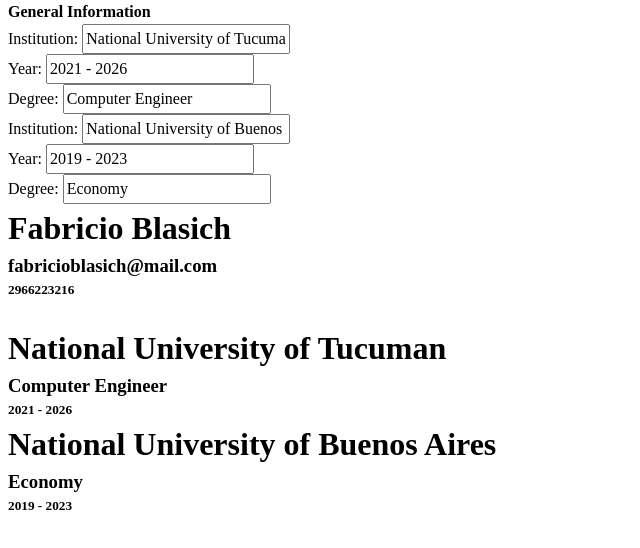
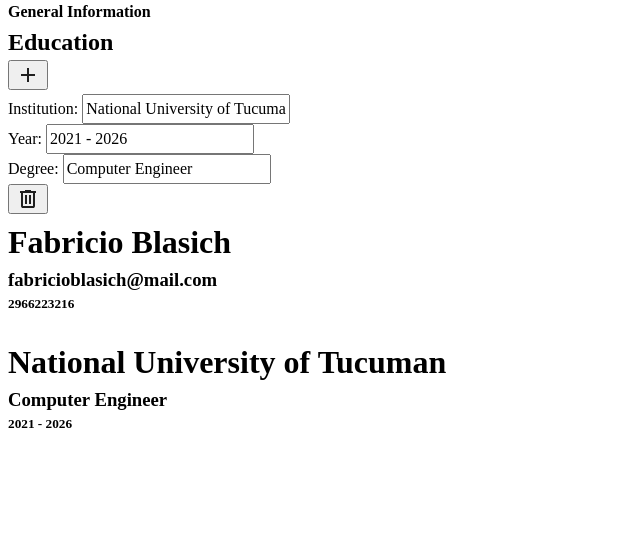
Before and after one commit to ArchivexBlasich/CV-Application, a React (Vite) app: page / in a window 1280 px wide. Both pictures are taken after a click on the element "Education". Shown: the top 548 px of the page, without its empty margins (0-640 px from the left). Built offline with nearby package versions, Linux system fonts and the light colour scheme.

Commit message:
feat: add delete and add buttons functionalities in listEducation

```diff
--- a/src/components/App.tsx
+++ b/src/components/App.tsx
@@ -15,12 +15,6 @@ const initialEducation: EducationForm[] = [
     institution: "National University of Tucuman",
     year: "2021 - 2026",
     degree: "Computer Engineer",
-    id: crypto.randomUUID(),
-  },
-  {
-    institution: "National University of Buenos Aires",
-    year: "2019 - 2023",
-    degree: "Economy",
     id: crypto.randomUUID(),
   },
 ];
@@ -42,29 +36,54 @@ function App() {
   };
 
   const educationHandlers = {
-    handleInstitutionChange: (id:string, e: React.ChangeEvent<HTMLInputElement>) =>
-      {
-        setEducationList(educationList.map(education => {
-            return (education.id === id)
-            ? {...education, institution:e.target.value}
-            : {...education};
-        }))
+    handleInstitutionChange: (
+      id: string,
+      e: React.ChangeEvent<HTMLInputElement>
+    ) => {
+      setEducationList(
+        educationList.map((education) => {
+          return education.id === id
+            ? { ...education, institution: e.target.value }
+            : { ...education };
+        })
+      );
     },
-    handleYearChange: (id:string, e: React.ChangeEvent<HTMLInputElement>) =>
-      {
-        setEducationList(educationList.map(education => {
-            return (education.id === id)
-            ? {...education, year: e.target.value }
-            : {...education};
-        }))
+    handleYearChange: (id: string, e: React.ChangeEvent<HTMLInputElement>) => {
+      setEducationList(
+        educationList.map((education) => {
+          return education.id === id
+            ? { ...education, year: e.target.value }
+            : { ...education };
+        })
+      );
     },
-    handleDegreeChange: (id:string, e: React.ChangeEvent<HTMLInputElement>) =>
-      {
-        setEducationList(educationList.map(education => {
-            return (education.id === id)
-            ? {...education, degree: e.target.value  }
-            : {...education};
-        }))
+    handleDegreeChange: (
+      id: string,
+      e: React.ChangeEvent<HTMLInputElement>
+    ) => {
+      setEducationList(
+        educationList.map((education) => {
+          return education.id === id
+            ? { ...education, degree: e.target.value }
+            : { ...education };
+        })
+      );
+    },
+    addEducation: () => {
+      setEducationList([
+        ...educationList,
+        {
+          institution: "",
+          year: "",
+          degree: "",
+          id: crypto.randomUUID(),
+        },
+      ]);
+    },
+    deleteEducation: (id: string) => {
+      setEducationList(
+        educationList.filter(education => education.id !== id)
+      );
     },
   };
 
@@ -79,7 +98,7 @@ function App() {
 
       <ListEducation
         educationList={educationList}
-        educationHandlers={educationHandlers}
+        listEducationHandlers={educationHandlers}
         isActive={activeIndex === 1}
         onShow={() => setActiveIndex(1)}
       />
@@ -93,11 +112,11 @@ function App() {
         <br />
         <div className="generalInfo">
           {educationList.map((education) => (
-            < Fragment key={education.id}>
+            <Fragment key={education.id}>
               <h1>{education.institution}</h1>
               <h3>{education.degree}</h3>
               <h5>{education.year}</h5>
-            </ Fragment >
+            </Fragment>
           ))}
         </div>
       </div>
--- a/src/components/Forms/ListEducationForm.tsx
+++ b/src/components/Forms/ListEducationForm.tsx
@@ -1,17 +1,27 @@
 import Education from "./Education";
 import type { EducationForm, EducationHandlers } from "./Education";
+import DeleteIcon from "../../assets/delete_24dp_1F1F1F_FILL0_wght400_GRAD0_opsz24.svg?react";
+import AddIcon from "../../assets/add_24dp_1F1F1F_FILL0_wght400_GRAD0_opsz24.svg?react";
+import { Fragment } from "react/jsx-runtime";
+
+interface ListEducationHandlers extends EducationHandlers{
+    addEducation: () => void,
+    deleteEducation: (id: string) => void,
+}
+
+type ListEducation = {
+  educationList: EducationForm[];
+  listEducationHandlers: ListEducationHandlers;
+  isActive: boolean;
+  onShow: () => void;
+};
 
 function ListEducationForm({
   educationList,
-  educationHandlers,
+  listEducationHandlers,
   isActive,
   onShow,
-}: {
-  educationList: EducationForm[];
-  educationHandlers: EducationHandlers;
-  isActive: boolean;
-  onShow: () => void;
-}) {
+}: ListEducation) {
   if (!isActive) {
     return (
       <div className="container" onClick={onShow}>
@@ -23,12 +33,20 @@ function ListEducationForm({
   }
   return (
     <div className="container">
+      <h2>Education</h2>
+      <button onClick={listEducationHandlers.addEducation}>
+        <AddIcon />
+      </button>
       {educationList.map((education) => (
+        <Fragment key={education.id}>
           <Education
-            key={education.id}
             education={education}
-            educationHandlers={educationHandlers}
+            educationHandlers={listEducationHandlers}
           />
+          <button onClick={() => listEducationHandlers.deleteEducation(education.id)}>
+            <DeleteIcon />
+          </button>
+        </Fragment>
       ))}
     </div>
   );
```
Also changed, not shown: src/assets/add_24dp_1F1F1F_FILL0_wght400_GRAD0_opsz24.svg (added), src/assets/delete_24dp_1F1F1F_FILL0_wght400_GRAD0_opsz24.svg (added).
